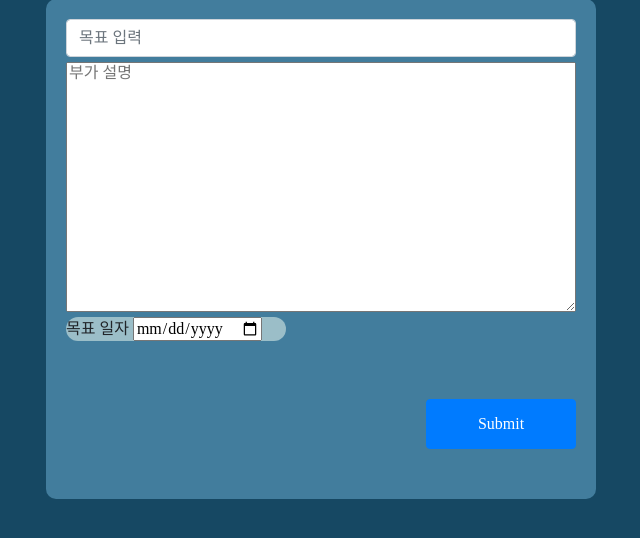
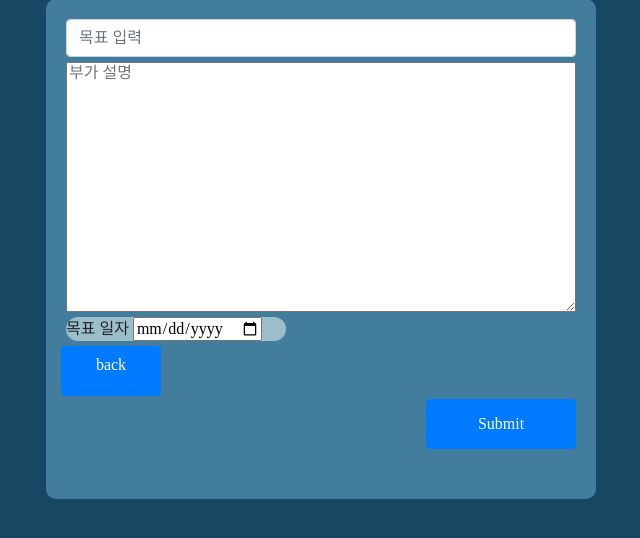
Before and after one commit to 231p0w0q132/blueprint, a Django app: template templates/make_goal.html in a window 1280 px wide. Shown: the part 151-689 px from the top of the page, without its empty margins (319-959 px from the left). Run offline with Django 3.2, Linux system fonts and the light colour scheme; the template is opened without the code that fills it, so the values that code supplies are empty; parts of the project's set-up code (start-up, migrations or seed data) failed here and were passed over; some libraries are stand-ins or nearby versions.

Commit message:
Update make_goal.html

```diff
--- a/templates/make_goal.html
+++ b/templates/make_goal.html
@@ -9,13 +9,13 @@
             <input type="text" class="form-control" name="subject" placeholder="목표 입력">
         </div>
         <div class="form-group">
-        <textarea class="sub_main" name="content"
-                  placeholder="부가 설명"></textarea>
+            <textarea class="sub_main" name="content" placeholder="부가 설명"></textarea>
         </div>
         <div class="form-group" style="width:220px">
-         <label for="" >목표 일자</label>
+            <label for="">목표 일자</label>
             <input type="date" name="end_date">
         </div>
+        <a href="/" class="btn btn-primary" style="width:100px;height:50px;">back</a>
         <button type="submit" class="subtton btn btn-primary">Submit</button>
     </form>
 {% endblock %}
```
Lines whose indentation alone changed are shown as unchanged.
